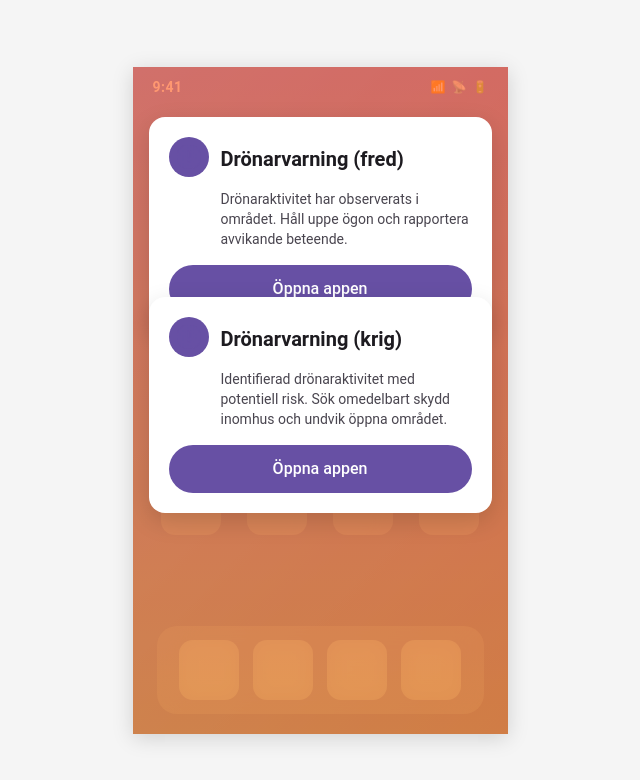
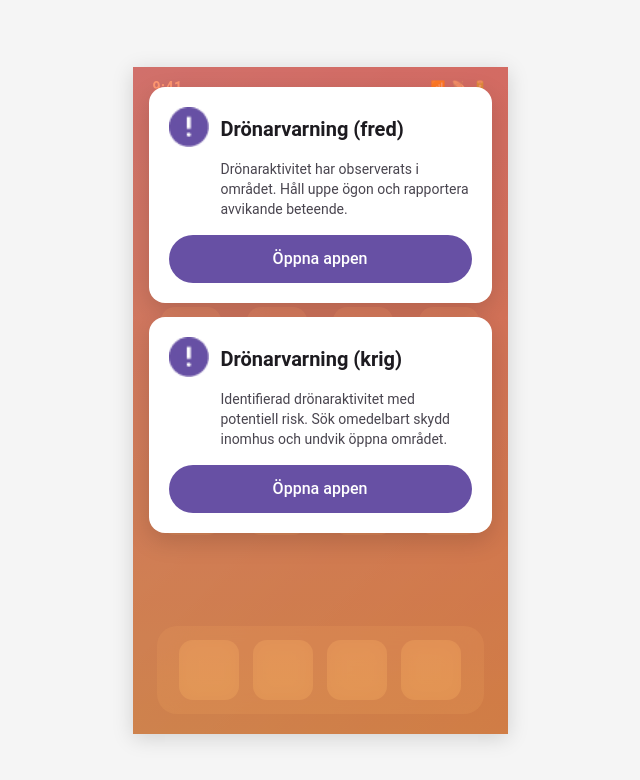
Before and after one commit to tiigbg/shift-demo, a React (Vite) app: page /notification in a window 1280 px wide. Shown: the top 780 px of the page, without its empty margins (320-960 px from the left). Built offline with nearby package versions, Linux system fonts and the light colour scheme.

Commit message:
sista fixarna

```diff
--- a/src/pages/notification/Notification.jsx
+++ b/src/pages/notification/Notification.jsx
@@ -44,21 +44,10 @@ function Notification() {
       </div>
 
       {/* Notification Card Overlay - First notification */}
-      <div className="notification-card-overlay" style={{top: '50px'}}>
+      <div className="notification-card-overlay" style={{top: '20px'}}>
         <div className="notification-card">
           <div style={{display: 'flex', alignItems: 'flex-start', gap: '12px', marginBottom: '12px'}}>
-            <div style={{
-              width: '40px',
-              height: '40px',
-              borderRadius: '50%',
-              backgroundColor: '#6750a4',
-              display: 'flex',
-              alignItems: 'center',
-              justifyContent: 'center',
-              flexShrink: 0
-            }}>
-              <img src={imgWarningIcon} alt="Warning" style={{width: '24px', height: '24px'}} />
-            </div>
+            <img src={imgWarningIcon} alt="Warning" style={{width: '40px', height: '40px', flexShrink: 0}} />
             <h2 className="notification-card-title" style={{margin: 0, paddingTop: '8px'}}>Drönarvarning (fred)</h2>
           </div>
 
@@ -73,21 +62,10 @@ function Notification() {
       </div>
 
       {/* Second notification */}
-      <div className="notification-card-overlay" style={{top: '230px'}}>
+      <div className="notification-card-overlay" style={{top: '250px'}}>
         <div className="notification-card">
           <div style={{display: 'flex', alignItems: 'flex-start', gap: '12px', marginBottom: '12px'}}>
-            <div style={{
-              width: '40px',
-              height: '40px',
-              borderRadius: '50%',
-              backgroundColor: '#6750a4',
-              display: 'flex',
-              alignItems: 'center',
-              justifyContent: 'center',
-              flexShrink: 0
-            }}>
-              <img src={imgWarningIcon} alt="Warning" style={{width: '24px', height: '24px'}} />
-            </div>
+            <img src={imgWarningIcon} alt="Warning" style={{width: '40px', height: '40px', flexShrink: 0}} />
             <h2 className="notification-card-title" style={{margin: 0, paddingTop: '8px'}}>Drönarvarning (krig)</h2>
           </div>
 
--- a/src/pages/portal/PortalMain.jsx
+++ b/src/pages/portal/PortalMain.jsx
@@ -118,12 +118,12 @@ function PortalMain() {
               </button>
             )}
             {report.hasMessage && (
-              <button
-                className="report-message-button"
+              <img
+                src={imgMessageIcon}
+                alt="Message"
                 onClick={() => handleMessageClick(report.id)}
-              >
-                <img src={imgMessageIcon} alt="Message" className="message-icon" style={{width: '24px', height: '24px'}} />
-              </button>
+                style={{width: '48px', height: '48px', cursor: 'pointer'}}
+              />
             )}
           </div>
         ))}
```
